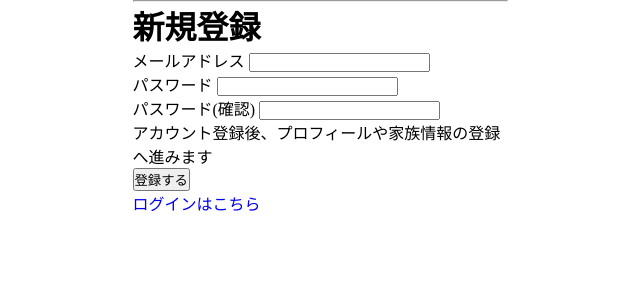
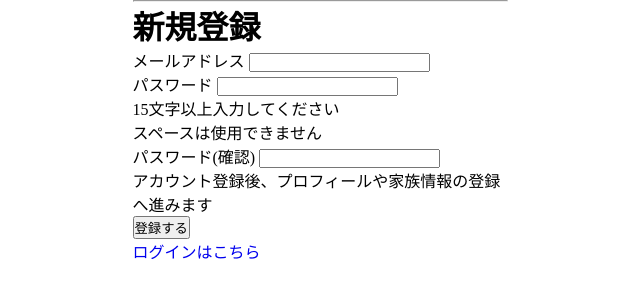
Before and after one commit to E-Team-ponata-inoue-yottomi-kochapi/E-Team_2026-Summer, a Flask app: page /signup in a window 1280 px wide. Shown: the top 300 px of the page, without its empty margins (320-960 px from the left). Run offline with Flask 2, Linux system fonts and the light colour scheme; some libraries are stand-ins or nearby versions.

Commit message:
feat: /tsudoi/templates/auth/signup.htmlにパスワード入力条件を追記

```diff
--- a/tsudoi/templates/auth/signup.html
+++ b/tsudoi/templates/auth/signup.html
@@ -21,6 +21,8 @@
         <div>
             <label for="password">パスワード</label>
             <input type="password" id="password" name="password" required>
+            <p>15文字以上入力してください</p>
+            <p>スペースは使用できません</p>
         </div>
         <div>
             <label for="password_confirmation">パスワード(確認)</label>
```
